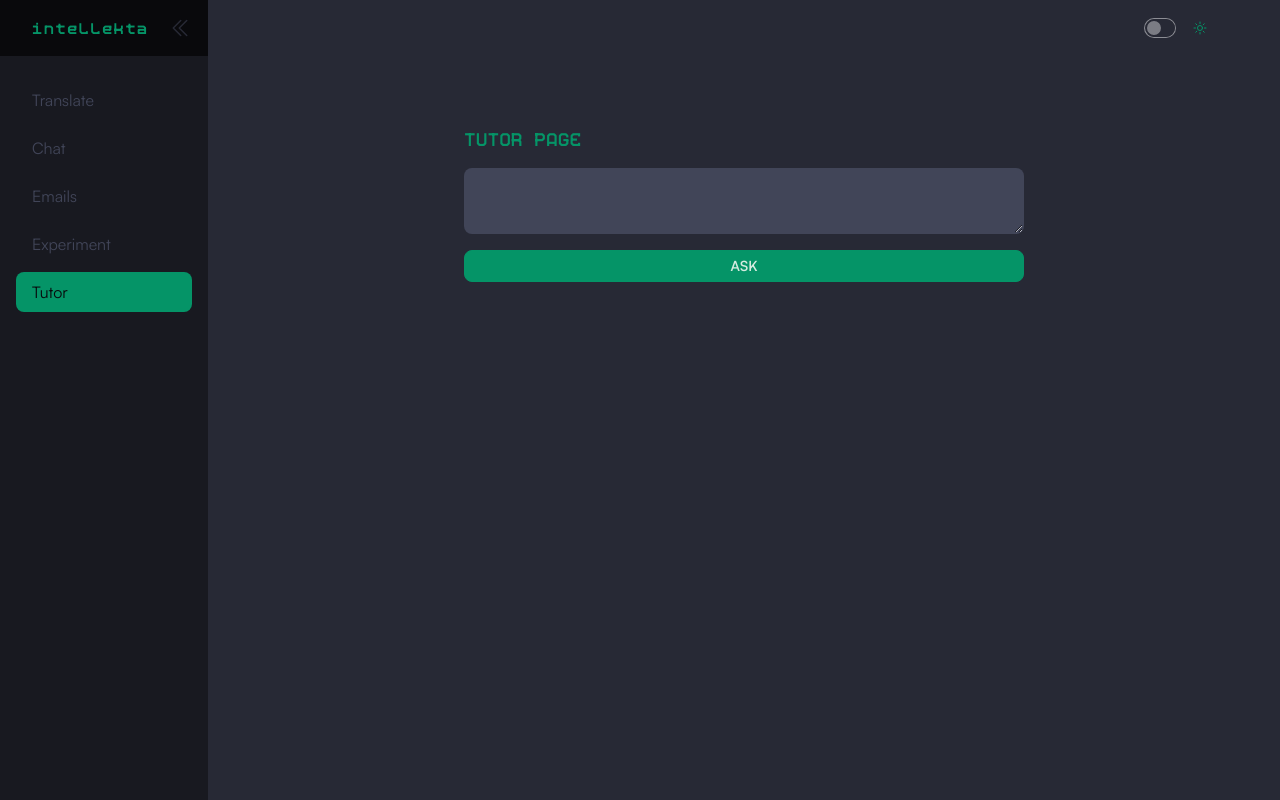
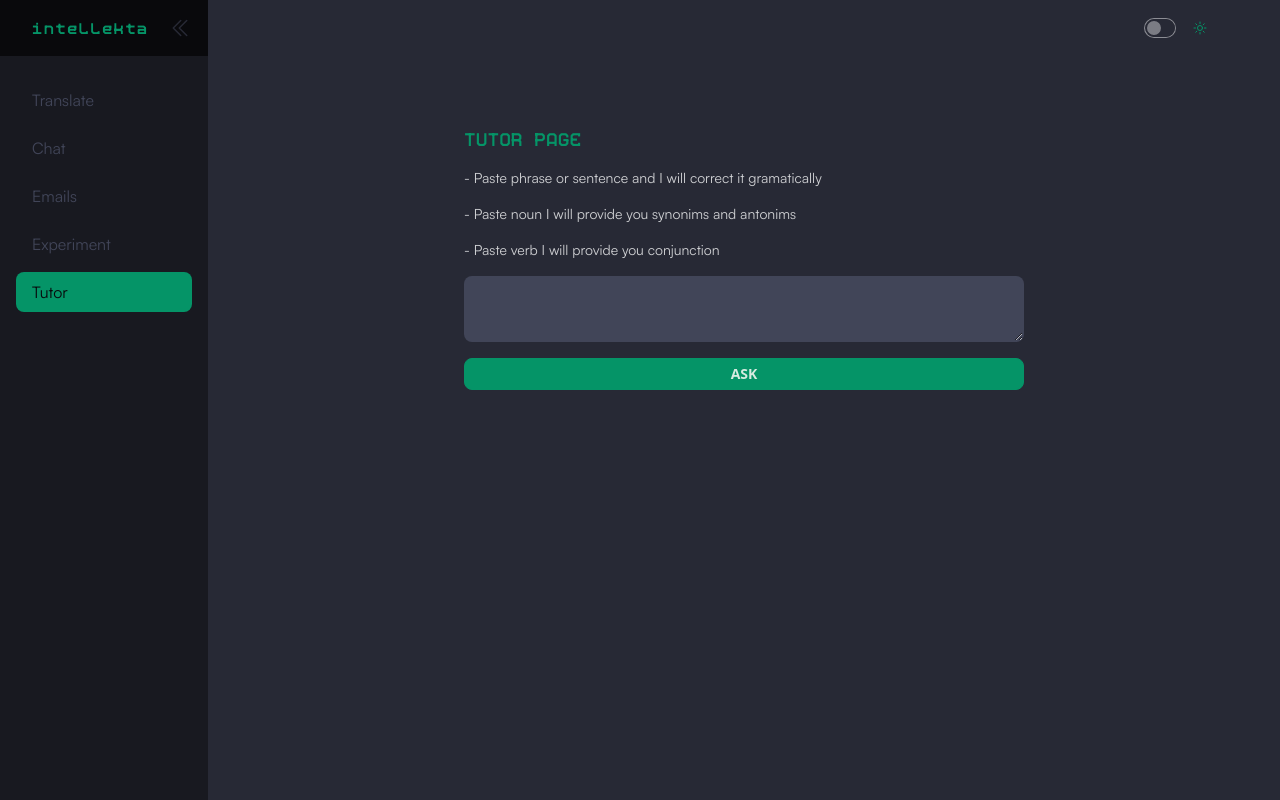
Before and after one commit to ajesuscode/intellekta, a Next.js app: page /tutor in a window 1280 px wide. Built offline with nearby package versions, Linux system fonts and the light colour scheme.

Commit message:
fix: tutor page promts

```diff
--- a/src/app/api/tutor/route.ts
+++ b/src/app/api/tutor/route.ts
@@ -8,32 +8,40 @@ export async function POST(req: NextRequest) {
         console.log(body);
         const model = new OpenAIChat({
             openAIApiKey: process.env.OPENAI_API_KEY,
-            modelName: "gpt-3.5-turbo-0613",
+            modelName: "gpt-3.5-turbo",
             temperature: 0,
-            maxTokens: 1000,
+            maxTokens: 300,
         });
         const promptNames = ["grammar", "nouns", "verbs"];
         const promptDescriptions = [
-            "Good for answering about language grammar rules and constructions",
+            "Only provides language grammar correction",
             "Good for answering everything about nouns",
             "Good for answering everything about verbs conjunctions",
         ];
-        const grammarTemplate = `You are a very smart linguistic professor. You are great at answering questions about grammar in a concise and easy to understand manner. When you don't know the answer to a question you admit that you don't know. Respond in a user input language.
+        const grammarTemplate = `You are language professor. You must correct grammar mistakes if they are. If there ane no mistakes in user input, answer "OK". Provide only correction. Dont write descriptions. Dont answer questions. User input will be inside ####
 
-Here is a question:
+Here is a phrase: ####
 {input}
+####
+Correct response:
 `;
-        const nounTemplate = `You are a very smart world dictionary. You are great at explaining anything about nouns. Respond in user input language. When user provides a noun you responde with this markdown language format: NOUN:deatailed explanations of the noun meaning,
+        const nounTemplate = `You are a very smart world dictionary. User will provide you a noun. You must respond in user input language. When user provides a single noun you responde with this markdown language format: NOUN:deatailed explanations of the noun meaning,
         SYNONYM: five synonyms,
         ANTONYM: five antonyms
+        User input will be inside ####
 
 Here is a noun:
-{input}`;
+####
+{input}
+####
+`;
 
         const verbTemplate = `You are a very smart professor of verbs. You are great at conjunction of any verbs in the world. When user provides you a verb, you need to conjug it in 9 different tenses including present, past and future. Respond in user input language. Follow this format example: TENSE NAME:\n I verb, You verb, and so on
-
+        User input will be inside ####
 Here is a verb:
+####
 {input}
+####
 Your response in 8 different tenses:
 `;
 
--- a/src/app/tutor/page.tsx
+++ b/src/app/tutor/page.tsx
@@ -27,13 +27,22 @@ export default function Tutor() {
     }
     console.log(result);
     const paragraphs = result.split("\n").map((paragraph, index) => (
-        <p key={index} className="mb-2 text-sm">
+        <p key={index} className="mb-2 text-lg">
             {paragraph}
         </p>
     ));
     return (
-        <div className="h-full p-8 mx-auto flex flex-col gap-4 font-body pt-16 lg:px-48 px-12 md:px-20">
+        <div className="h-full p-8 mx-auto flex flex-col gap-4 pt-16 lg:px-48 px-12 md:px-20">
             <span className="text-primary font-display">TUTOR PAGE</span>
+            <span className="text-sm font-body">
+                - Paste phrase or sentence and I will correct it gramatically
+            </span>
+            <span className="text-sm font-body">
+                - Paste noun I will provide you synonims and antonims
+            </span>
+            <span className="text-sm font-body">
+                - Paste verb I will provide you conjunction
+            </span>
             <textarea
                 value={query}
                 onChange={(e) => setQuery(e.target.value)}
@@ -50,7 +59,9 @@ export default function Tutor() {
                     <span>ASK</span>
                 )}
             </button>
-            <div className="flex flex-col h-96">{paragraphs}</div>
+            <div className="flex flex-col pt-12 max-h-md overflow-y-auto">
+                <span className="font-body">{paragraphs}</span>
+            </div>
         </div>
     );
 }
```
Also changed, not shown: actions.yml (added).
